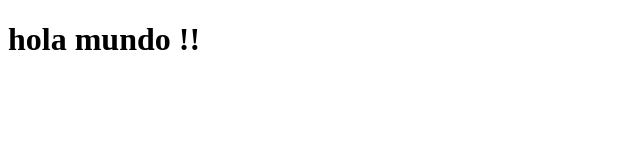
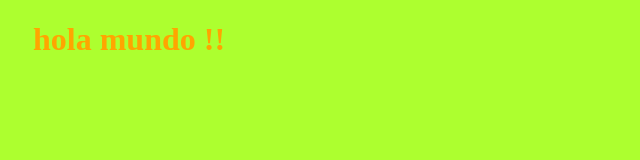
Before and after one commit to ansurg/test, a plain HTML site: page index.html in a window 1280 px wide. Shown: the whole page, without its empty margins (0-640 px from the left). Drawn offline with Linux system fonts and the light colour scheme.

Commit message:
lastcommit

```diff
--- a/index.html
+++ b/index.html
@@ -5,7 +5,7 @@
     <meta http-equiv="X-UA-Compatible" content="IE=edge">
     <meta name="viewport" content="width=device-width, initialscale=1.0">
     <title>Documento</title>
-    <link rel="stylesheet" href="./mystyles-css">
+    <link rel="stylesheet" href="./mystyles.css">
 </head>
 <body>
     <h1>hola mundo !!</h1>
--- /dev/null
+++ b/mystyles.css
@@ -0,0 +1,7 @@
+body{
+    background-color: greenyellow;
+   }
+   h1{
+    color: orange;
+    margin-left: 25px;
+   }
```
